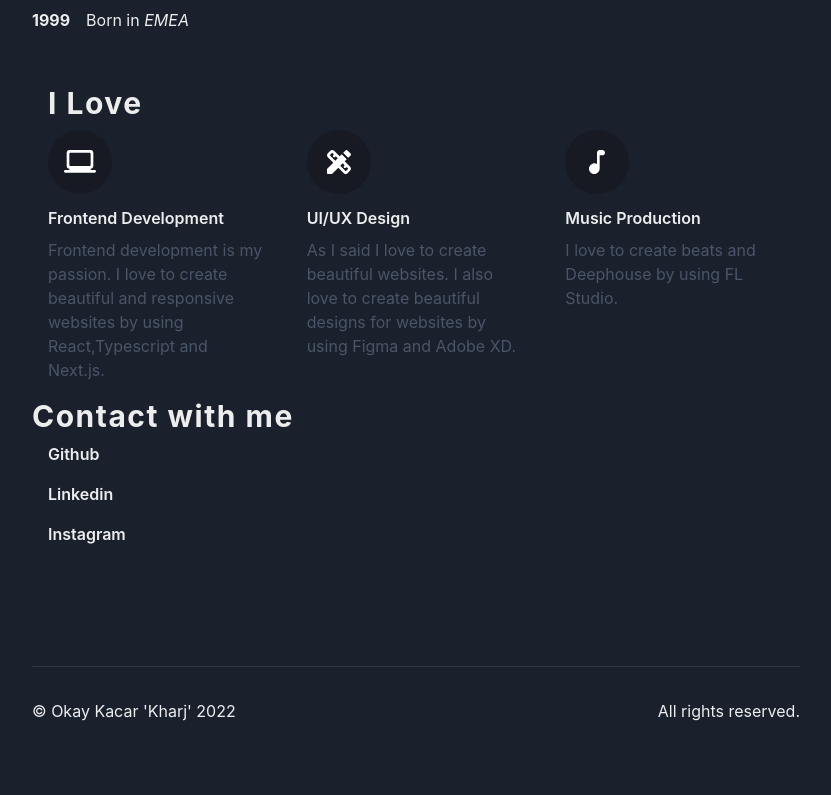
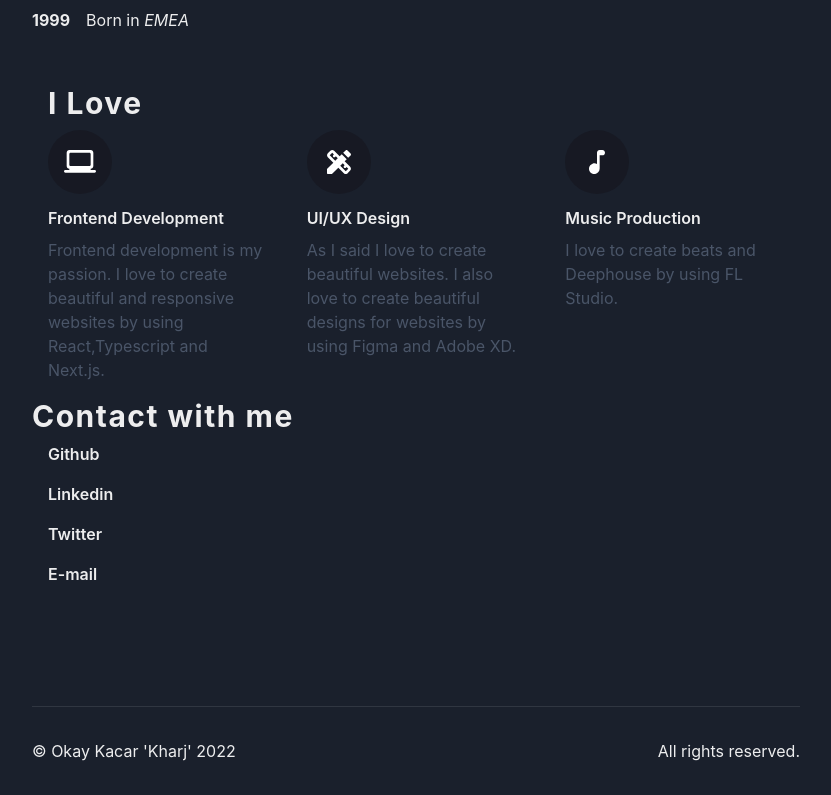
Before and after one commit to xokacar/KharjWebsiteProject, a Next.js app in the folder WebsiteFolder/kharj-website/: page / in a window 1280 px wide. Shown: the part 410-1205 px from the top of the page, without its empty margins (224-1055 px from the left). Before the commit the page ends 1165 px from the top, so only its background shows below. Built offline with nearby package versions, Linux system fonts and the light colour scheme.

Commit message:
Feat:#kjWEB-11/ *E-mail added to contact section

```diff
--- a/WebsiteFolder/kharj-website/components/contact/contact.tsx
+++ b/WebsiteFolder/kharj-website/components/contact/contact.tsx
@@ -28,11 +28,20 @@ export const Contact = () => {
                     </Link>
             </ListItem>
             <ListItem>
-                <Link href='https://www.instagram.com/okaykacar_' target='_blank'>
+                <Link href='https://www.twitter.com/okaykacarr' target='_blank'>
                 <Button
                 variant="ghost"
               >
-                <Text lineHeight='taller'>Instagram</Text>
+                <Text lineHeight='taller'>Twitter</Text>
+                </Button>
+                    </Link>
+            </ListItem>
+            <ListItem>
+                <Link href='mailto:okay.kacar@outlook.com' target=''>
+                <Button
+                variant="ghost"
+              >
+                <Text lineHeight='taller'>E-mail</Text>
                 </Button>
                     </Link>
             </ListItem>
--- a/WebsiteFolder/kharj-website/components/homepage-content/HomepageContent.tsx
+++ b/WebsiteFolder/kharj-website/components/homepage-content/HomepageContent.tsx
@@ -57,7 +57,11 @@ export const HomepageContent = () => {
 		</React.Fragment>
 		<React.Fragment>
 			<Bio />
-			<ILove />
+		</React.Fragment>
+		<React.Fragment>
+		<ILove />
+		</React.Fragment>
+		<React.Fragment>
 			<Contact />
 		</React.Fragment>
 		</Section>
```
